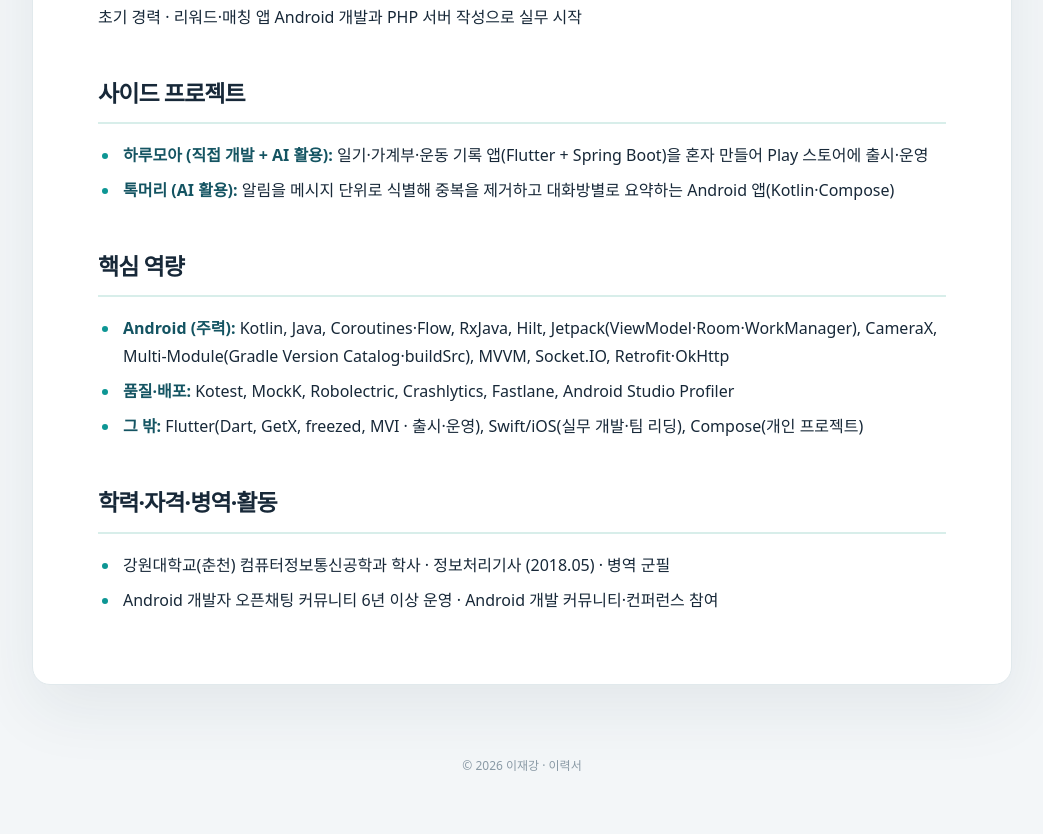
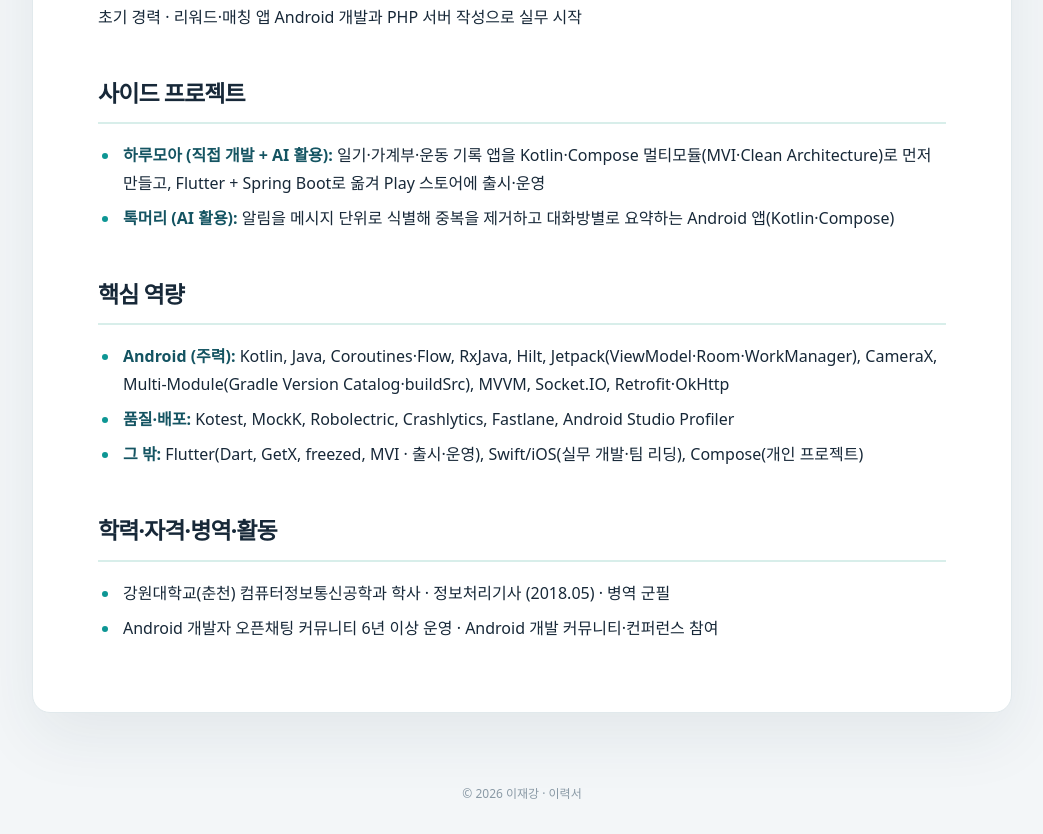
Before and after one commit to jaekanglee/resume-page, a plain HTML site: page index.html in a window 1280 px wide. Shown: the part 3648-4482 px from the top of the page, without its empty margins (118-1161 px from the left). Before the commit the page ends 4454 px from the top, so only its background shows below. Drawn offline with Linux system fonts and the light colour scheme.

Commit message:
Update resume page

```diff
--- a/index.html
+++ b/index.html
@@ -66,7 +66,7 @@
 <p>초기 경력 · 리워드·매칭 앱 Android 개발과 PHP 서버 작성으로 실무 시작</p>
 <h2>사이드 프로젝트</h2>
 <ul>
-<li><strong>하루모아 (직접 개발 + AI 활용):</strong> 일기·가계부·운동 기록 앱(Flutter + Spring Boot)을 혼자 만들어 Play 스토어에 출시·운영</li>
+<li><strong>하루모아 (직접 개발 + AI 활용):</strong> 일기·가계부·운동 기록 앱을 Kotlin·Compose 멀티모듈(MVI·Clean Architecture)로 먼저 만들고, Flutter + Spring Boot로 옮겨 Play 스토어에 출시·운영</li>
 <li><strong>톡머리 (AI 활용):</strong> 알림을 메시지 단위로 식별해 중복을 제거하고 대화방별로 요약하는 Android 앱(Kotlin·Compose)</li>
 </ul>
 <h2>핵심 역량</h2>
```
